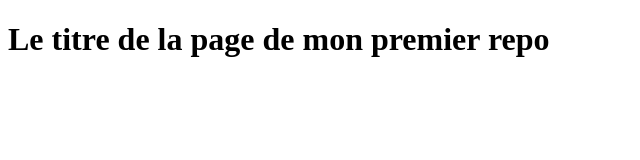
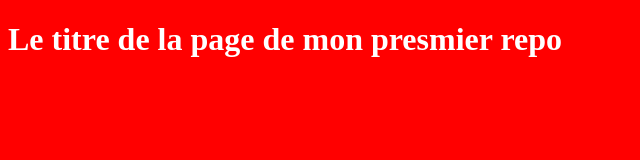
Before and after one commit to joliehelfer/git-intro-Helfer-Jolie, a plain HTML site: page index.html in a window 1280 px wide. Shown: the whole page, without its empty margins (0-640 px from the left). Drawn offline with Linux system fonts and the light colour scheme.

Commit message:
Adds CSS

```diff
--- /dev/null
+++ b/css/style.css
@@ -0,0 +1,4 @@
+body {
+  background: red;
+  color: white;
+}
--- a/index.html
+++ b/index.html
@@ -3,8 +3,9 @@
 	<head>
 		<meta charset="UTF-8" />
 		<meta name="viewport" content="width=device-width, initial-scale=1.0" />
+    <link rel="stylesheet" href="css/style.css">
 	</head>
 	<body>
-    <h1>Le titre de la page de mon premier repo</h1>
+    <h1>Le titre de la page de mon presmier repo</h1>
   </body>
 </html>
```
